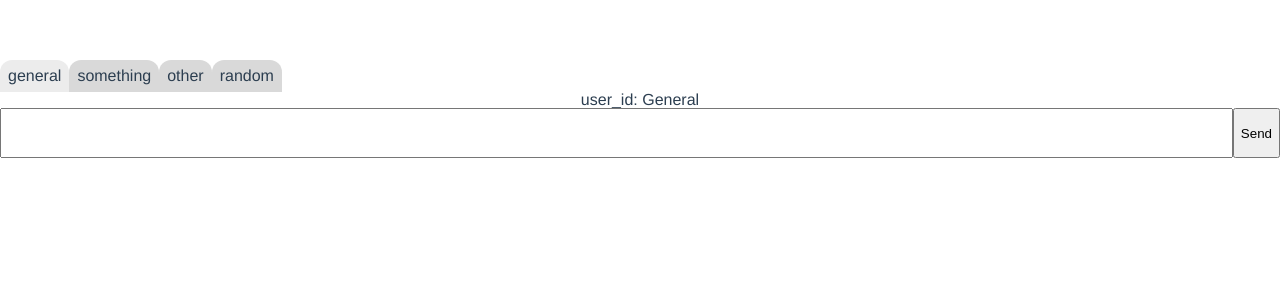
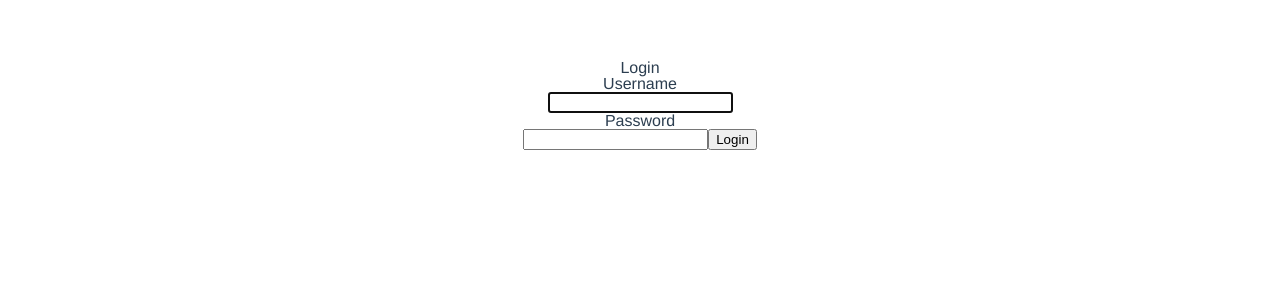
Before and after one commit to alexharri/chatrooms, a Vue app: page / in a window 1280 px wide. Shown: the top 300 px of the page. Built offline with nearby package versions, Linux system fonts and the light colour scheme; no server answers.

Commit message:
It's a big one. I learned about socket io namespaces, so now each chatroom is it's own namespace. Created a semi-framework for authentication, though it's really nothing at this point.

```diff
--- a/package.json
+++ b/package.json
@@ -12,6 +12,9 @@
     "lint": "eslint --ext .js,.vue src"
   },
   "dependencies": {
+    "axios": "^0.16.2",
+    "body-parser": "^1.18.2",
+    "cors": "^2.8.4",
     "shortid": "^2.2.8",
     "socket.io": "^2.0.3",
     "socket.io-client": "^2.0.3",
--- a/socket/socket.js
+++ /dev/null
@@ -1,8 +0,0 @@
-import io from "socket.io-client";
-
-const socket = io("localhost:3000");
-socket.on("connect", () => {
-  console.log("Connected");
-});
-
-export default socket;
--- /dev/null
+++ b/socket/sockets.js
@@ -0,0 +1,35 @@
+import io from "socket.io-client";
+import store from "../src/store";
+
+const socketManager = {
+
+};
+
+export function joinNamespace(namespace) {
+  if (socketManager[namespace]) {
+    throw new Error(`Already in namespace '${namespace}'`);
+  }
+
+  const nsp = io("localhost:3000/" + namespace);
+  socketManager[namespace] = nsp;
+
+  nsp.on("msg", ({ username, text }) => {
+    store.commit("NEW_MESSAGE", { namespace, text, username });
+  });
+
+  return nsp;
+}
+
+export function getSocket(namespace) {
+  return socketManager[namespace] || null;
+}
+
+export function emit(eventName, namespace, payload) {
+  const socket = getSocket(namespace);
+
+  if (!socket) {
+    throw new Error(`Not connected to namespace '${namespace}'`);
+  }
+
+  socket.emit(eventName, payload);
+}
--- a/src/App.vue
+++ b/src/App.vue
@@ -1,16 +1,27 @@
 <template>
   <div id="app">
-    <tabs/>
+    <login v-if="!loggedIn" :onLogin="onLogin" />
+    <tabs v-else />
   </div>
 </template>
 
 <script>
 import Tabs from "./components/Tabs.vue";
+import Login from "./components/Login.vue";
 
 export default {
   name: "app",
+  data: () => ({
+    loggedIn: false,
+  }),
+  methods: {
+    onLogin() {
+      this.loggedIn = true;
+    },
+  },
   components: {
     Tabs,
+    Login,
   },
 };
 </script>
--- /dev/null
+++ b/src/components/Login.vue
@@ -0,0 +1,49 @@
+<template>
+  <form class="login-form" v-on:submit="onSubmit">
+    <h2>Login</h2>
+    <div v-if="hasError" class="error-block">{{error}}</div>
+    <label for="username">
+      <div>Username</div>
+      <input autofocus v-model="username" type="username" id="username">
+    </label>
+    <label for="password">
+      <div>Password</div>
+      <input v-model="password" type="password" id="password">
+    </label>
+    <button type="submit">Login</button>
+  </form>
+</template>
+
+<script>
+import store from "../store";
+
+export default {
+  name: "Login",
+  props: ["onLogin"],
+  data: () => ({
+    username: "",
+    password: "",
+    hasError: false,
+    error: "",
+  }),
+  methods: {
+    onSubmit(e) {
+      console.log("HELLO");
+      e.preventDefault();
+
+      const { username, password } = this;
+
+      if (!username || !password) {
+        return;
+      }
+
+      store.commit("LOGIN", { username, password });
+      this.onLogin();
+    },
+  },
+};
+</script>
+
+<style scoped>
+
+</style>
--- a/src/components/MessageForm.vue
+++ b/src/components/MessageForm.vue
@@ -6,7 +6,7 @@
 </template>
 
 <script>
-import socket from "../../socket/socket";
+import { emit } from "../../socket/sockets";
 
 export default {
   name: "MessageForm",
@@ -18,9 +18,12 @@ export default {
     onSubmit: function onSubmit(e) {
       e.preventDefault();
 
-      socket.emit("msg", { room: this.room, text: this.message });
+      emit("msg", this.room, this.message);
       this.message = "";
     },
+  },
+  mounted() {
+    document.getElementById("message-input").focus();
   },
 };
 </script>
--- a/src/components/MessageList.vue
+++ b/src/components/MessageList.vue
@@ -1,7 +1,7 @@
 <template>
   <ul>
     <li v-for="message in messages">
-      {{ message.userId }}: {{ message.text }}
+      {{ message.username }}: {{ message.text }}
     </li>
   </ul>
 </template>
--- a/src/components/Tabs.vue
+++ b/src/components/Tabs.vue
@@ -16,7 +16,7 @@
 <script>
 import { mapGetters } from "vuex";
 import store from "../store";
-import socket from "../../socket/socket";
+import { joinNamespace } from "../../socket/sockets";
 
 import Room from "./Room.vue";
 
@@ -39,12 +39,11 @@ export default {
   },
   created() {
     const rooms = this.openRooms;
-    const commit = roomId => data =>
-      store.commit("NEW_MESSAGE", { ...data, roomId, currentRoom: this.currentRoom });
 
     for (let i = 0; i < rooms.length; i += 1) {
-      const { roomId } = rooms[i];
-      socket.on(`${roomId}:msg`, commit(roomId));
+      const socket = joinNamespace(rooms[i].roomId);
+      const { username, password } = store.state.auth;
+      socket.emit("login", { username, password });
     }
   },
 };
--- a/src/store.js
+++ b/src/store.js
@@ -5,43 +5,42 @@ Vue.use(Vuex);
 
 const store = new Vuex.Store({
   state: {
+    auth: {
+      username: null,
+      password: null,
+    },
+    _openRooms: ["general", "random"],
     general: {
-      messages: [{ text: "General", userId: "user_id" }],
-      unread: 0,
-    },
-    something: {
-      messages: [{ text: "Something", userId: "user_id" }],
-      unread: 0,
-    },
-    other: {
-      messages: [{ text: "Other", userId: "user_id" }],
+      messages: [{ text: "General", username: "username" }],
       unread: 0,
     },
     random: {
-      messages: [{ text: "Random", userId: "user_id" }],
+      messages: [{ text: "Random", username: "username" }],
       unread: 0,
     },
   },
   mutations: {
     NEW_MESSAGE(state, payload) {
-      const { roomId, currentRoom, text, userId } = payload;
-      state[roomId].messages.push({ text, userId });
-      console.log({ currentRoom });
-      if (roomId !== currentRoom) {
-        state[roomId].unread += 1;
-      }
+      const { namespace, text, username } = payload;
+      state[namespace].messages.push({ text, username });
+      state[namespace].unread += 1;
     },
     CHANGED_ROOM(state, roomId) {
       state[roomId].unread = 0;
+    },
+    LOGIN(state, payload) {
+      const { username, password } = payload;
+      state.auth.username = username;
+      state.auth.password = password;
     },
   },
   getters: {
     unread: state => roomId => state[roomId].unread,
     totalUnread: state =>
-      Object.keys(state)
+      state._openRooms
         .reduce((total, roomId) => total + state[roomId].unread, 0),
     rooms: state =>
-      Object.keys(state)
+      state._openRooms
         .map(roomId => ({ roomId, unread: state[roomId].unread })),
     messages: state => roomId => state[roomId].messages,
   },
```
Also changed, not shown: server.js (+30 -10 lines), .eslintrc.js, 1 other file (tests, documents, lock files or other folders).
